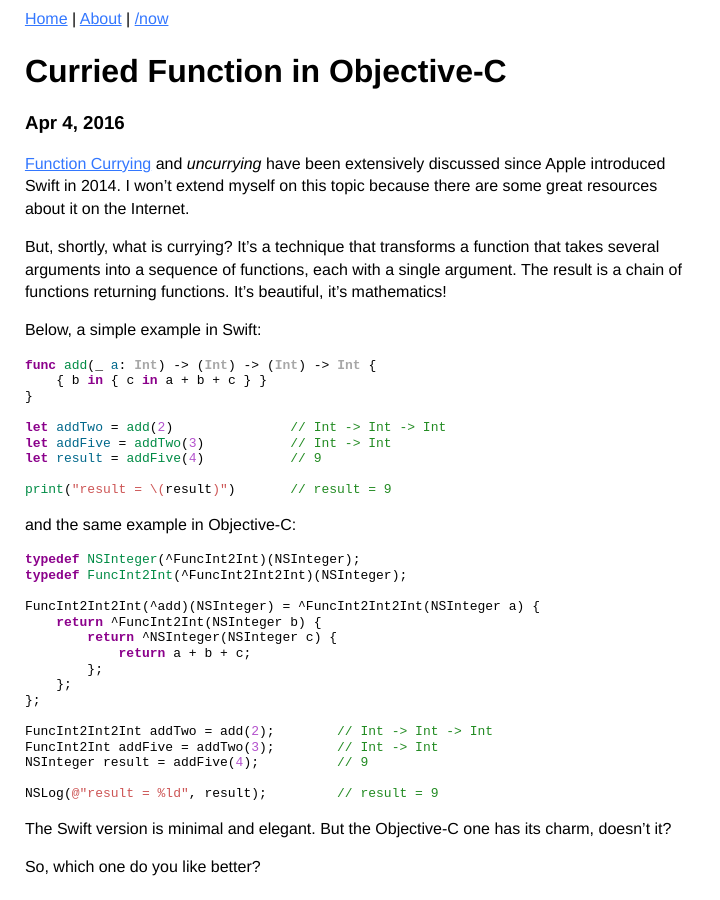
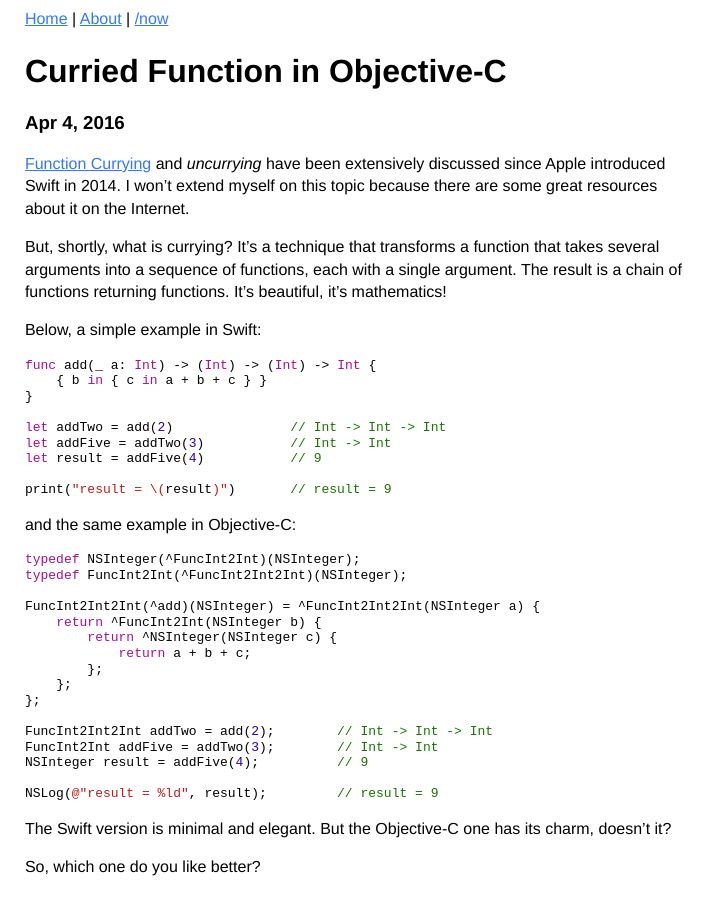
Before and after one commit to otaviocc/otaviocc.github.com, a Jekyll site: the page built from _posts/2016-04-04-curried-functions-in-objective-c.md, in a window 1280 px wide. Shown: the whole page, without its empty margins (0-720 px from the left). Built offline with Jekyll 4.4.1, drawn with Linux system fonts in a browser that asks for light colours.

Commit message:
Use Xcode syntax highlight

```diff
--- a/assets/css/style.css
+++ b/assets/css/style.css
@@ -73,64 +73,65 @@ h1, h2, h3 {
     margin-bottom: 2ex;
 }
 
-/* GitHub https://github.com/jwarby/jekyll-pygments-themes/blob/master/github.css */
+/* Xcode from https://github.com/dwayne/sass-pygments/blob/master/styles/css/xcode.css */
 
 .highlight pre { background-color: #ffffff; }
 .highlight .hll { background-color: #ffffcc }
-.highlight .c { color: #228B22 } /* Comment */
-.highlight .err { color: #a61717; background-color: #e3d2d2 } /* Error */
-.highlight .k { color: #8B008B; font-weight: bold } /* Keyword */
-.highlight .cm { color: #228B22 } /* Comment.Multiline */
-.highlight .cp { color: #1e889b } /* Comment.Preproc */
-.highlight .c1 { color: #228B22 } /* Comment.Single */
-.highlight .cs { color: #8B008B; font-weight: bold } /* Comment.Special */
-.highlight .gd { color: #aa0000 } /* Generic.Deleted */
-.highlight .ge { font-style: italic } /* Generic.Emph */
-.highlight .gr { color: #aa0000 } /* Generic.Error */
-.highlight .gh { color: #000080; font-weight: bold } /* Generic.Heading */
-.highlight .gi { color: #00aa00 } /* Generic.Inserted */
-.highlight .go { color: #888888 } /* Generic.Output */
-.highlight .gp { color: #555555 } /* Generic.Prompt */
-.highlight .gs { font-weight: bold } /* Generic.Strong */
-.highlight .gu { color: #800080; font-weight: bold } /* Generic.Subheading */
-.highlight .gt { color: #aa0000 } /* Generic.Traceback */
-.highlight .kc { color: #8B008B; font-weight: bold } /* Keyword.Constant */
-.highlight .kd { color: #8B008B; font-weight: bold } /* Keyword.Declaration */
-.highlight .kn { color: #8B008B; font-weight: bold } /* Keyword.Namespace */
-.highlight .kp { color: #8B008B; font-weight: bold } /* Keyword.Pseudo */
-.highlight .kr { color: #8B008B; font-weight: bold } /* Keyword.Reserved */
-.highlight .kt { color: #a7a7a7; font-weight: bold } /* Keyword.Type */
-.highlight .m { color: #B452CD } /* Literal.Number */
-.highlight .s { color: #CD5555 } /* Literal.String */
-.highlight .na { color: #658b00 } /* Name.Attribute */
-.highlight .nb { color: #658b00 } /* Name.Builtin */
-.highlight .nc { color: #008b45; font-weight: bold } /* Name.Class */
-.highlight .no { color: #00688B } /* Name.Constant */
-.highlight .nd { color: #707a7c } /* Name.Decorator */
-.highlight .ne { color: #008b45; font-weight: bold } /* Name.Exception */
-.highlight .nf { color: #008b45 } /* Name.Function */
-.highlight .nn { color: #008b45; text-decoration: underline } /* Name.Namespace */
-.highlight .nt { color: #8B008B; font-weight: bold } /* Name.Tag */
-.highlight .nv { color: #00688B } /* Name.Variable */
-.highlight .ow { color: #8B008B } /* Operator.Word */
-.highlight .w { color: #bbbbbb } /* Text.Whitespace */
-.highlight .mf { color: #B452CD } /* Literal.Number.Float */
-.highlight .mh { color: #B452CD } /* Literal.Number.Hex */
-.highlight .mi { color: #B452CD } /* Literal.Number.Integer */
-.highlight .mo { color: #B452CD } /* Literal.Number.Oct */
-.highlight .sb { color: #CD5555 } /* Literal.String.Backtick */
-.highlight .sc { color: #CD5555 } /* Literal.String.Char */
-.highlight .sd { color: #CD5555 } /* Literal.String.Doc */
-.highlight .s2 { color: #CD5555 } /* Literal.String.Double */
-.highlight .se { color: #CD5555 } /* Literal.String.Escape */
-.highlight .sh { color: #1c7e71; font-style: italic } /* Literal.String.Heredoc */
-.highlight .si { color: #CD5555 } /* Literal.String.Interpol */
-.highlight .sx { color: #cb6c20 } /* Literal.String.Other */
-.highlight .sr { color: #1c7e71 } /* Literal.String.Regex */
-.highlight .s1 { color: #CD5555 } /* Literal.String.Single */
-.highlight .ss { color: #CD5555 } /* Literal.String.Symbol */
-.highlight .bp { color: #658b00 } /* Name.Builtin.Pseudo */
-.highlight .vc { color: #00688B } /* Name.Variable.Class */
-.highlight .vg { color: #00688B } /* Name.Variable.Global */
-.highlight .vi { color: #00688B } /* Name.Variable.Instance */
-.highlight .il { color: #B452CD } /* Literal.Number.Integer.Long */
+.highlight  { background: #ffffff; }
+.highlight .c { color: #177500 } /* Comment */
+.highlight .err { color: #000000 } /* Error */
+.highlight .k { color: #A90D91 } /* Keyword */
+.highlight .l { color: #1C01CE } /* Literal */
+.highlight .n { color: #000000 } /* Name */
+.highlight .o { color: #000000 } /* Operator */
+.highlight .ch { color: #177500 } /* Comment.Hashbang */
+.highlight .cm { color: #177500 } /* Comment.Multiline */
+.highlight .cp { color: #633820 } /* Comment.Preproc */
+.highlight .cpf { color: #177500 } /* Comment.PreprocFile */
+.highlight .c1 { color: #177500 } /* Comment.Single */
+.highlight .cs { color: #177500 } /* Comment.Special */
+.highlight .kc { color: #A90D91 } /* Keyword.Constant */
+.highlight .kd { color: #A90D91 } /* Keyword.Declaration */
+.highlight .kn { color: #A90D91 } /* Keyword.Namespace */
+.highlight .kp { color: #A90D91 } /* Keyword.Pseudo */
+.highlight .kr { color: #A90D91 } /* Keyword.Reserved */
+.highlight .kt { color: #A90D91 } /* Keyword.Type */
+.highlight .ld { color: #1C01CE } /* Literal.Date */
+.highlight .m { color: #1C01CE } /* Literal.Number */
+.highlight .s { color: #C41A16 } /* Literal.String */
+.highlight .na { color: #836C28 } /* Name.Attribute */
+.highlight .nb { color: #A90D91 } /* Name.Builtin */
+.highlight .nc { color: #3F6E75 } /* Name.Class */
+.highlight .no { color: #000000 } /* Name.Constant */
+.highlight .nd { color: #000000 } /* Name.Decorator */
+.highlight .ni { color: #000000 } /* Name.Entity */
+.highlight .ne { color: #000000 } /* Name.Exception */
+.highlight .nf { color: #000000 } /* Name.Function */
+.highlight .nl { color: #000000 } /* Name.Label */
+.highlight .nn { color: #000000 } /* Name.Namespace */
+.highlight .nx { color: #000000 } /* Name.Other */
+.highlight .py { color: #000000 } /* Name.Property */
+.highlight .nt { color: #000000 } /* Name.Tag */
+.highlight .nv { color: #000000 } /* Name.Variable */
+.highlight .ow { color: #000000 } /* Operator.Word */
+.highlight .mb { color: #1C01CE } /* Literal.Number.Bin */
+.highlight .mf { color: #1C01CE } /* Literal.Number.Float */
+.highlight .mh { color: #1C01CE } /* Literal.Number.Hex */
+.highlight .mi { color: #1C01CE } /* Literal.Number.Integer */
+.highlight .mo { color: #1C01CE } /* Literal.Number.Oct */
+.highlight .sb { color: #C41A16 } /* Literal.String.Backtick */
+.highlight .sc { color: #2300CE } /* Literal.String.Char */
+.highlight .sd { color: #C41A16 } /* Literal.String.Doc */
+.highlight .s2 { color: #C41A16 } /* Literal.String.Double */
+.highlight .se { color: #C41A16 } /* Literal.String.Escape */
+.highlight .sh { color: #C41A16 } /* Literal.String.Heredoc */
+.highlight .si { color: #C41A16 } /* Literal.String.Interpol */
+.highlight .sx { color: #C41A16 } /* Literal.String.Other */
+.highlight .sr { color: #C41A16 } /* Literal.String.Regex */
+.highlight .s1 { color: #C41A16 } /* Literal.String.Single */
+.highlight .ss { color: #C41A16 } /* Literal.String.Symbol */
+.highlight .bp { color: #5B269A } /* Name.Builtin.Pseudo */
+.highlight .vc { color: #000000 } /* Name.Variable.Class */
+.highlight .vg { color: #000000 } /* Name.Variable.Global */
+.highlight .vi { color: #000000 } /* Name.Variable.Instance */
+.highlight .il { color: #1C01CE } /* Literal.Number.Integer.Long */
```
